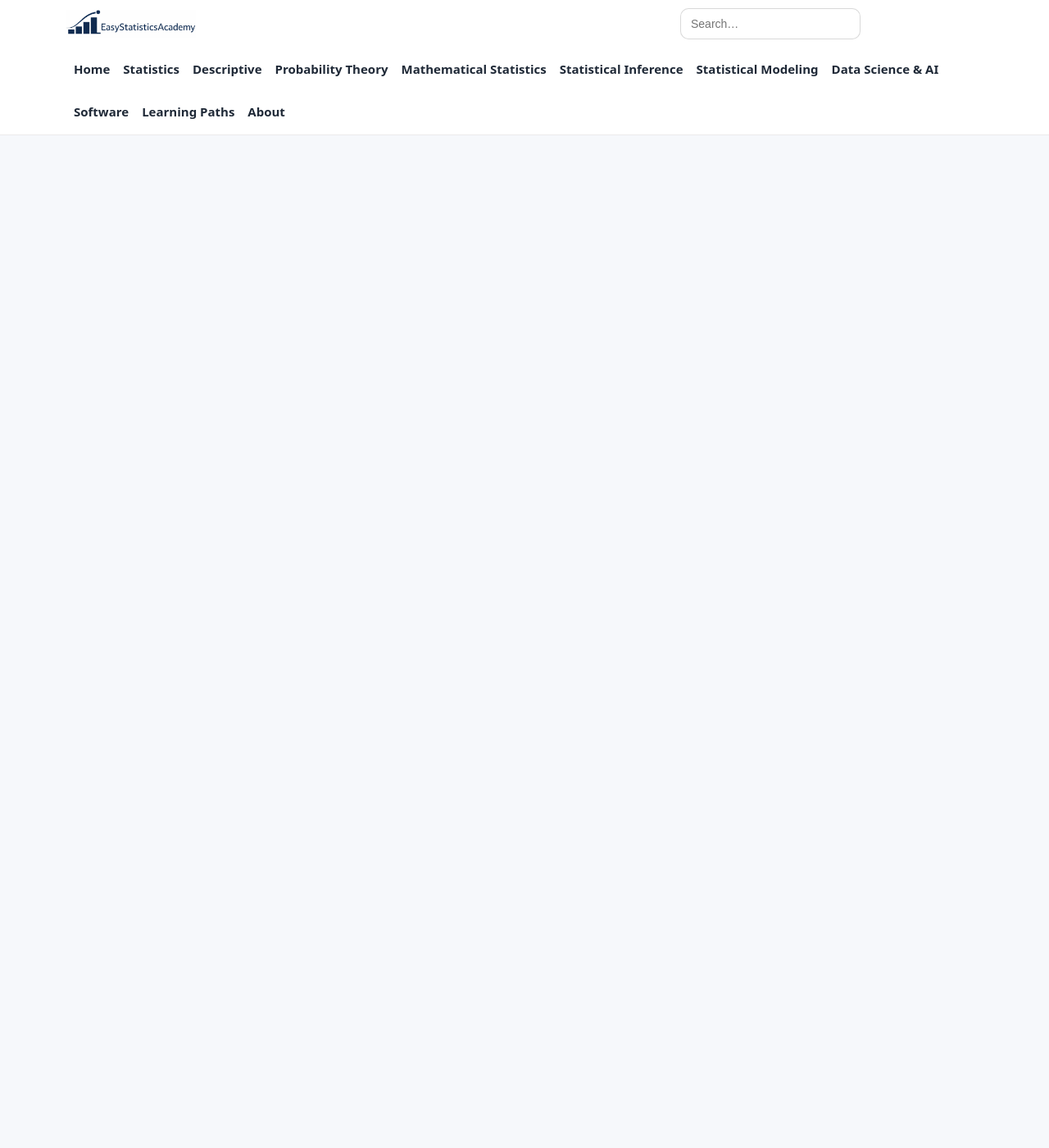
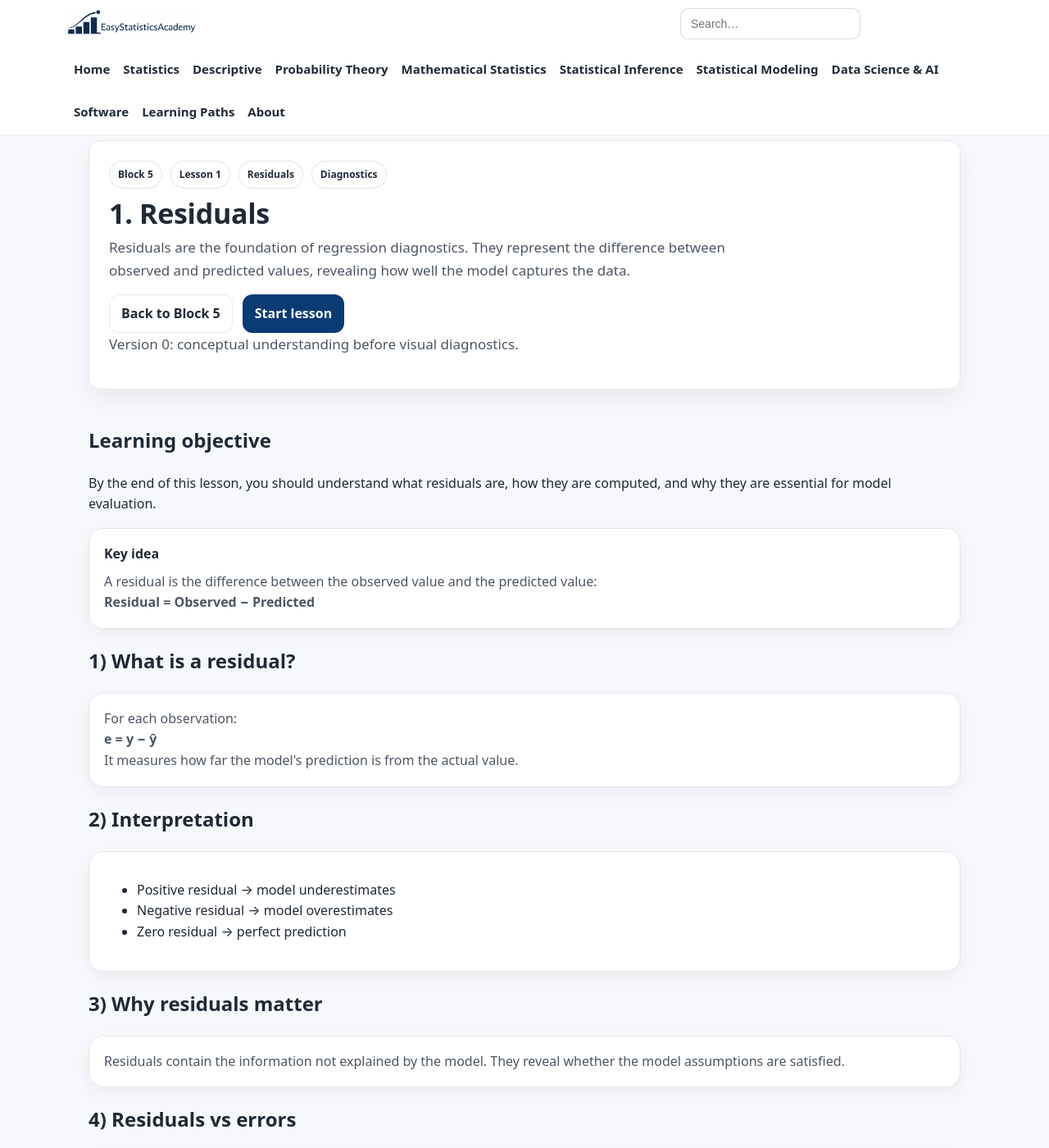
Before and after one commit to ammar-homaida-statistics/easystatisticsacademy, a Jekyll site: the page built from modeling/diagnostics/residuals/index.md, in a window 1280 px wide and 1400 px high, scrolled down 270 px. Shown: the whole window at 82% size. Built offline with Jekyll 4.4.1, drawn with Linux system fonts in a browser that asks for light colours; our own code applies the rules of GitHub Pages for plain Markdown files; before the commit the page ends 900 px from its top, so only the background shows below that; some of the changed text lies outside the part shown.

Commit message:
Add lesson content

```diff
--- a/modeling/diagnostics/residuals/index.md
+++ b/modeling/diagnostics/residuals/index.md
@@ -1 +1,180 @@
-coming soon
+---
+layout: default
+title: 1. Residuals
+permalink: /modeling/diagnostics/residuals/
+sidebar: false
+---
+
+<!-- UNDER CONSTRUCTION -->
+<section class="section section-slim">
+  <div class="callout" style="background:#fff4e5; border:2px solid #ff9800; padding:2rem; border-radius:12px;">
+    <h2 style="color:#e65100;">🚧 Lesson Under Construction</h2>
+    <p>
+      Version 0 introduces residuals as the central tool for diagnosing regression models.
+      Visualization and formal diagnostics will follow in the next lessons.
+    </p>
+  </div>
+</section>
+
+<!-- ✅ Update last visited lesson -->
+<script>
+(function () {
+  localStorage.setItem("esa_continue_modeling_diagnostics_lesson_v0", JSON.stringify({
+    url: "/modeling/diagnostics/residuals/",
+    label: "Lesson 1 — Residuals",
+    ts: Date.now()
+  }));
+})();
+</script>
+
+<!-- HERO -->
+<section class="hero hero-section">
+  <div class="hero-card">
+
+    <div class="badge-row">
+      <span class="badge">Block 5</span>
+      <span class="badge">Lesson 1</span>
+      <span class="badge">Residuals</span>
+      <span class="badge">Diagnostics</span>
+    </div>
+
+    <h1>1. Residuals</h1>
+
+    <p class="lead">
+      Residuals are the foundation of regression diagnostics.
+      They represent the difference between observed and predicted values,
+      revealing how well the model captures the data.
+    </p>
+
+    <div class="hero-actions">
+      <a class="btn btn-outline" href="/modeling/diagnostics/">Back to Block 5</a>
+      <a class="btn" href="#lesson">Start lesson</a>
+    </div>
+
+    <p class="muted-mini">
+      Version 0: conceptual understanding before visual diagnostics.
+    </p>
+
+  </div>
+</section>
+
+<!-- LESSON -->
+<section class="section" id="lesson">
+
+  <h2>Learning objective</h2>
+  <p>
+    By the end of this lesson, you should understand what residuals are,
+    how they are computed, and why they are essential for model evaluation.
+  </p>
+
+  <div class="card">
+    <h3>Key idea</h3>
+    <p>
+      A residual is the difference between the observed value and the predicted value:
+    </p>
+    <p><strong>Residual = Observed − Predicted</strong></p>
+  </div>
+
+  <h2>1) What is a residual?</h2>
+  <div class="card">
+    <p>
+      For each observation:
+    </p>
+    <p><strong>e = y − ŷ</strong></p>
+    <p>
+      It measures how far the model's prediction is from the actual value.
+    </p>
+  </div>
+
+  <h2>2) Interpretation</h2>
+  <div class="card">
+    <ul>
+      <li>Positive residual → model underestimates</li>
+      <li>Negative residual → model overestimates</li>
+      <li>Zero residual → perfect prediction</li>
+    </ul>
+  </div>
+
+  <h2>3) Why residuals matter</h2>
+  <div class="card">
+    <p>
+      Residuals contain the information not explained by the model.
+      They reveal whether the model assumptions are satisfied.
+    </p>
+  </div>
+
+  <h2>4) Residuals vs errors</h2>
+  <div class="card">
+    <p>
+      Residuals are estimates of the true errors.
+      True errors are unobservable; residuals are what we can compute.
+    </p>
+  </div>
+
+  <h2>5) Good model behavior</h2>
+  <div class="card">
+    <ul>
+      <li>Residuals are centered around zero</li>
+      <li>No clear patterns</li>
+      <li>Constant spread</li>
+    </ul>
+  </div>
+
+  <h2>6) Bad model behavior</h2>
+  <div class="card">
+    <ul>
+      <li>Systematic patterns</li>
+      <li>Trends or curves</li>
+      <li>Unequal spread</li>
+    </ul>
+  </div>
+
+  <h2>7) Residuals and assumptions</h2>
+  <div class="card">
+    <ul>
+      <li>Linearity → no pattern</li>
+      <li>Independence → no structure</li>
+      <li>Homoscedasticity → constant spread</li>
+      <li>Normality → symmetric distribution</li>
+    </ul>
+  </div>
+
+  <h2>8) Residuals and model fit</h2>
+  <div class="card">
+    <p>
+      Residuals help evaluate how well the model captures the underlying relationship,
+      beyond summary statistics like R².
+    </p>
+  </div>
+
+  <h2>9) Why this matters</h2>
+  <div class="card">
+    <p>
+      Residuals are the primary tool for diagnosing model problems
+      and improving model quality.
+    </p>
+  </div>
+
+  <div class="card">
+    <h3>Outcome of this lesson</h3>
+    <ul>
+      <li>Define residuals clearly</li>
+      <li>Interpret residual values</li>
+      <li>Distinguish residuals vs errors</li>
+      <li>Understand their diagnostic role</li>
+      <li>Prepare for residual plots</li>
+    </ul>
+  </div>
+
+  <div class="card">
+    <h3>Next step</h3>
+    <p>
+      We now visualize residuals using residual plots,
+      the most important diagnostic tool in regression.
+    </p>
+    <a class="btn" href="/modeling/diagnostics/residual-plot/">
+      Next lesson: Residual Plots →
+    </a>
+  </div>
+
+</section>
```
